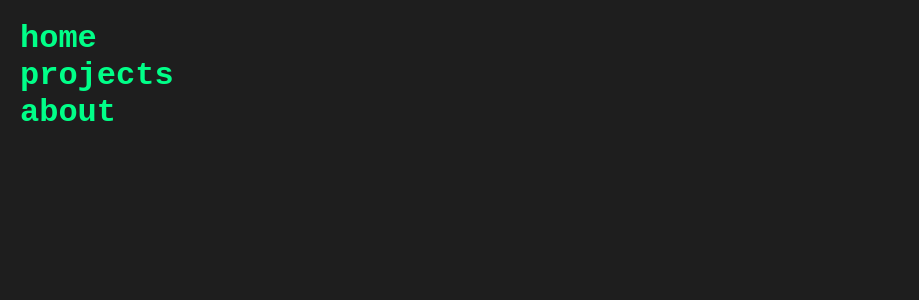
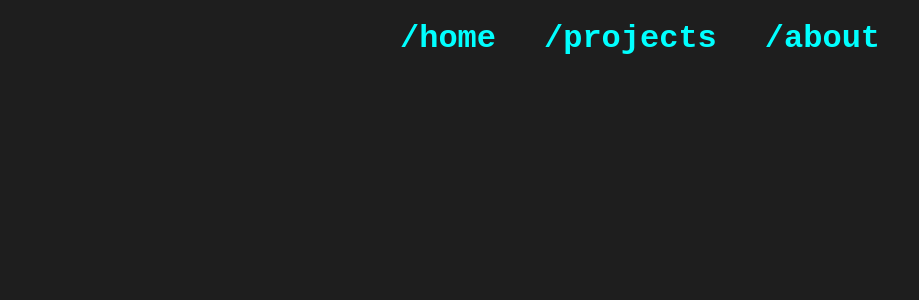
Before and after one commit to PESolut/terminal-portfolio, a React (Create React App) app: page / in a window 1280 px wide. Shown: the top 300 px of the page, without its empty margins (0-919 px from the left). Built offline with nearby package versions, Linux system fonts and the light colour scheme.

Commit message:
Nav Bar styled and in postion; color changed to fit theme and blinking animation added with NO FUNCTIONALITY

```diff
--- /dev/null
+++ b/src/components/NavBar.css
@@ -0,0 +1,23 @@
+.navbar {
+    display: flex;
+    justify-content: center;
+    align-items: center;
+    gap: 3rem
+}
+
+
+/*
+
+Quick flex refresher (for me or whoever’s reading this later):
+
+  - `justify-content` handles how items are spaced along the main axis
+    (which defaults to horizontal unless you change `flex-direction`).
+
+    Think of it like text alignment—left, center, spaced out, etc.
+
+  - `align-items` handles how stuff lines up *along the cross axis*
+    (basically the opposite direction of your main one).
+
+  The axis changes depending on what you set `flex-direction` to,
+  so keep that in mind when centering things.
+*/
--- a/src/components/NavBar.tsx
+++ b/src/components/NavBar.tsx
@@ -2,6 +2,8 @@ import React from "react";
 import NavBarItem from "./NavBarItem";
 import { navigationData } from './data/navigation'
 import type { NavigationProps } from './NavBarItem';
+import "./NavBar.css";
+
 
 
 const NavBar: React.FC = () => {
--- /dev/null
+++ b/src/components/NavBarItem.css
@@ -0,0 +1,19 @@
+.navbaritem{
+    color:#00ffff
+}
+
+.navbaritem:hover{
+    /* color: white; */
+    text-shadow: 0px 0px 2px rgba(30, 142, 125, 0.6);
+    animation: blink 0.95s step-start infinite;
+
+}
+
+@keyframes blink {
+    0%, 100% {
+        opacity: 1;
+      }
+      50% {
+        opacity: 0;
+      }
+}
--- a/src/components/NavBarItem.tsx
+++ b/src/components/NavBarItem.tsx
@@ -1,4 +1,6 @@
 import React from "react";
+import "./NavBarItem.css";
+
 
 export type NavigationProps = {
     name: string;
@@ -10,9 +12,8 @@ export type NavigationProps = {
 
 const NavBarItem: React.FC<NavigationProps> = ({ name, path, isActive, onClick, icon }) => {
   return (
-    <div className="navbar">
+    <div className="navbaritem">
         <h1>{name}</h1>
-
     </div>
   );
 };
--- a/src/components/Terminal.css
+++ b/src/components/Terminal.css
@@ -12,8 +12,6 @@ html, body, #root {
     border-radius: 0
   }
 
-
-
 .terminal {
     background-color: #1e1e1e;
     height: 100vh;
--- a/src/components/Terminal.tsx
+++ b/src/components/Terminal.tsx
@@ -6,7 +6,6 @@ const Terminal: React.FC = () => {
   return (
     <div className="terminal">
         <NavBar/>
-
     </div>
   );
 };
--- a/src/components/data/navigation.ts
+++ b/src/components/data/navigation.ts
@@ -1,6 +1,6 @@
 export const navigationData = [
     {
-        name: "home",
+        name: "/home",
         path: "/",
         isActive: true,
         icon: null,
@@ -9,7 +9,7 @@ export const navigationData = [
       },
     },
     {
-        name: "projects",
+        name: "/projects",
         path: "/projects",
         isActive: false,
         icon: null,
@@ -18,7 +18,7 @@ export const navigationData = [
         },
     },
     {
-        name: "about",
+        name: "/about",
         path: "/about",
         isActive: false,
         icon: null,
```
